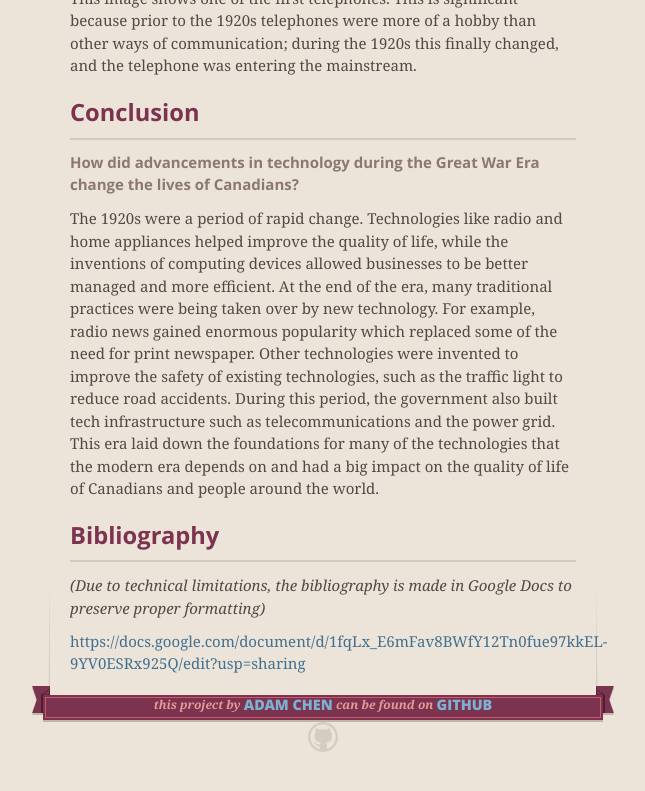
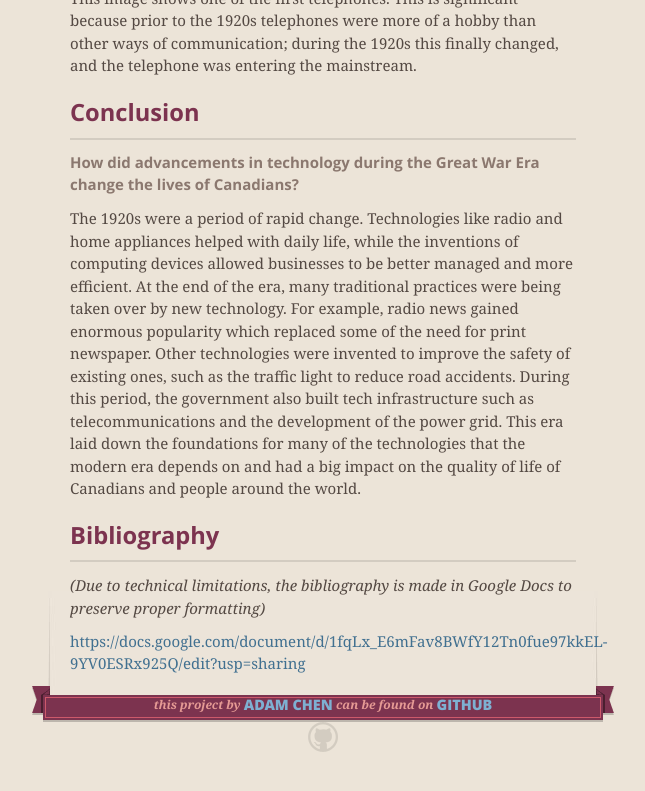
Before and after one commit to encodeous/CHC2D-DigitalMuseum, a Jekyll site: the page built from index.md, in a window 1280 px wide and 900 px high, scrolled down 3739 px, cut to the strip 108-899 px from the top of the window. Shown: the whole strip, without its empty margins (317-962 px from the left). Built offline with Jekyll 4.4.1, drawn with Linux system fonts in a browser that asks for light colours; our own code applies the rules of GitHub Pages for plain Markdown files; some of the changed text lies outside the part shown.

Commit message:
final v2

```diff
--- a/index.md
+++ b/index.md
@@ -27,7 +27,7 @@ This image shows one of the early radios. It is important to this topic because
 
 ![Advertisement](https://caperpics.files.wordpress.com/2011/03/sears_wash-scaled600.jpg?w=486&h=656)
 
-This image shows a newspaper advertisement about a new Electric Washer product. This is important to this topic because for the first time in history, people could let the machines do the work— saving people's time.
+This image shows a newspaper advertisement about a new Electric Washer product. This is important to this topic because for the first time in history, people could let the machines do the work, saving people's time.
 
 
 #### 3. IBM's Punchcards [(Source)](https://www.wired.com/2012/11/the-decades-that-invented-the-future-part-3-1921-1930/)
@@ -64,7 +64,7 @@ This image shows one of the first telephones. This is significant because prior
 
 ##### How did advancements in technology during the Great War Era change the lives of Canadians?
 
-The 1920s were a period of rapid change. Technologies like radio and home appliances helped improve the quality of life, while the inventions of computing devices allowed businesses to be better managed and more efficient. At the end of the era, many traditional practices were being taken over by new technology. For example, radio news gained enormous popularity which replaced some of the need for print newspaper. Other technologies were invented to improve the safety of existing technologies, such as the traffic light to reduce road accidents. During this period, the government also built tech infrastructure such as telecommunications and the power grid. This era laid down the foundations for many of the technologies that the modern era depends on and had a big impact on the quality of life of Canadians and people around the world.
+The 1920s were a period of rapid change. Technologies like radio and home appliances helped with daily life, while the inventions of computing devices allowed businesses to be better managed and more efficient. At the end of the era, many traditional practices were being taken over by new technology. For example, radio news gained enormous popularity which replaced some of the need for print newspaper. Other technologies were invented to improve the safety of existing ones, such as the traffic light to reduce road accidents. During this period, the government also built tech infrastructure such as telecommunications and the development of the power grid. This era laid down the foundations for many of the technologies that the modern era depends on and had a big impact on the quality of life of Canadians and people around the world.
 
 ## Bibliography<a name="bibliography" />
 
```
